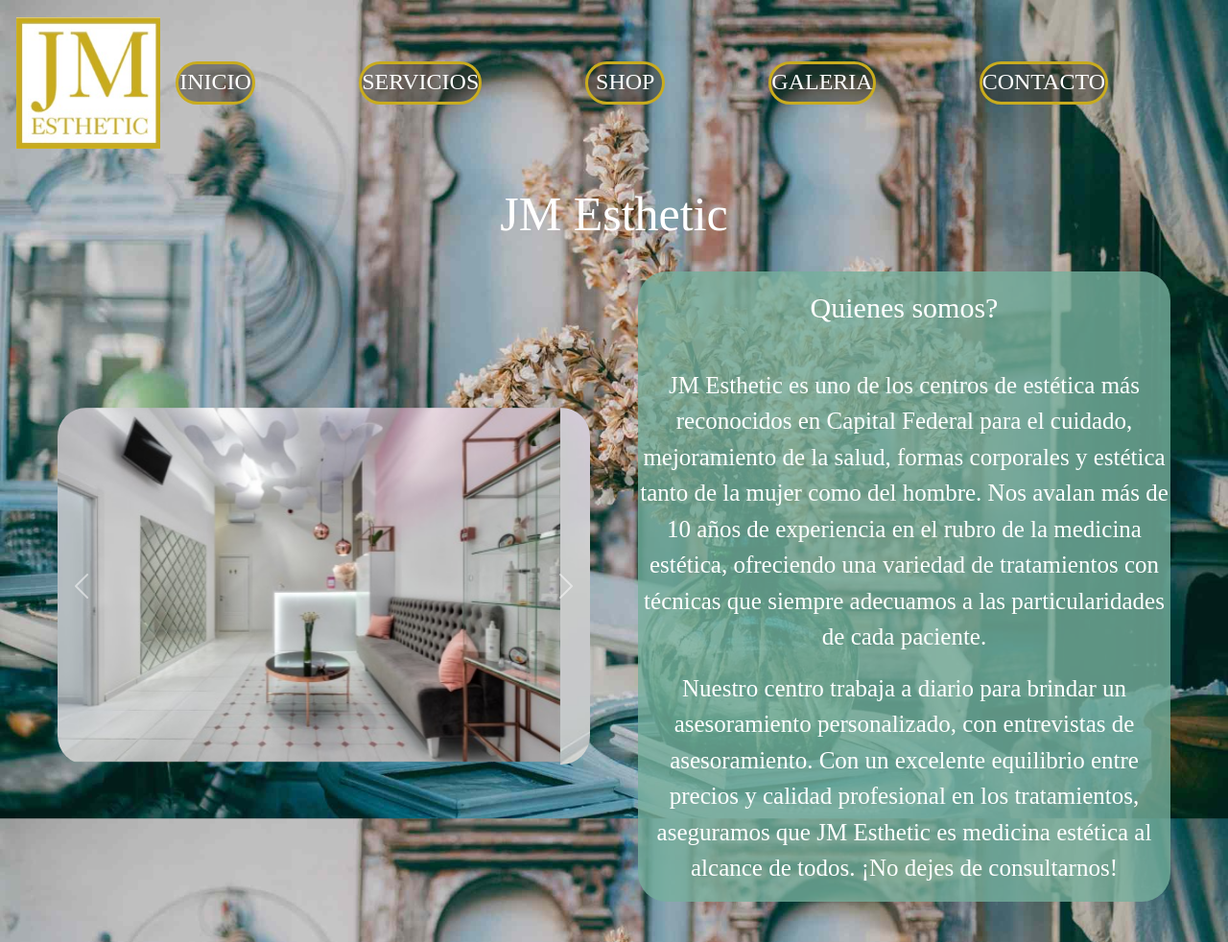
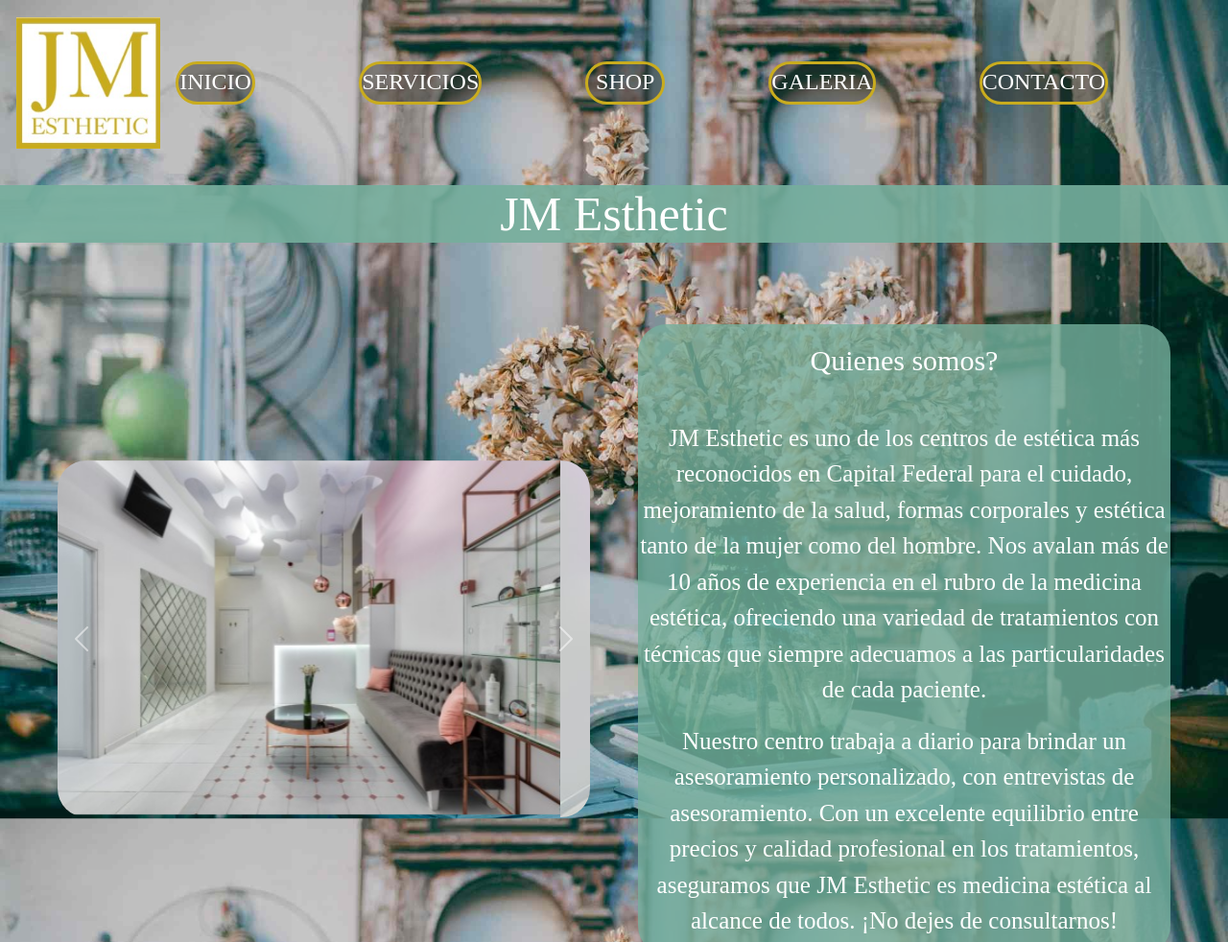
Before and after one commit to MarceRossetto/FinalDesarrolloweb, a website: page index.html in a window 1280 px wide. Shown: the top 982 px of the page at 96% size. Drawn offline with nearby package versions, Linux system fonts and the light colour scheme; a web font is replaced by a local one.

Commit message:
ultimo actualizado

```diff
--- a/scss/views/home.scss
+++ b/scss/views/home.scss
@@ -8,11 +8,12 @@
     background-size: cover;
     h1{
         color: white;
+        background-color: rgba(118, 175, 157, 0.9) ;
         font-family: 'Judson', serif;
         font-size: 50px;
         text-align: center;
         margin-top: 20px;
-        margin-bottom: 45px;
+        margin-bottom: 85px;
         font-weight: lighter;
         @include mobile {
             font-size: 31px;
```
Also changed, not shown: css/main.css.
